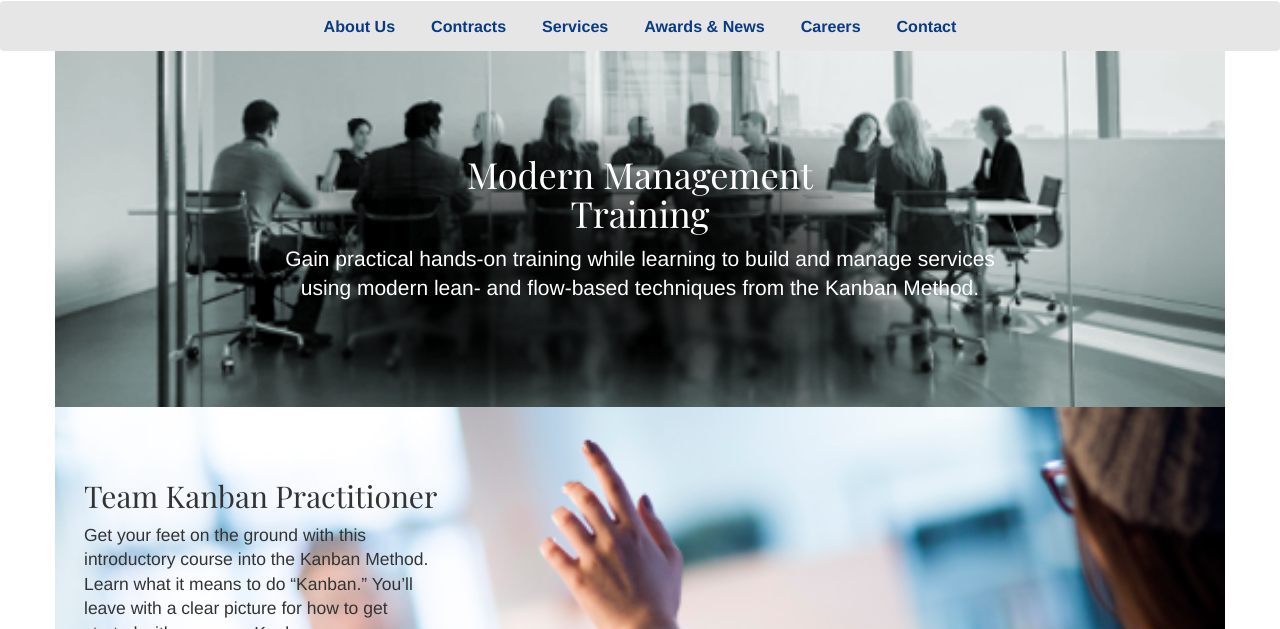
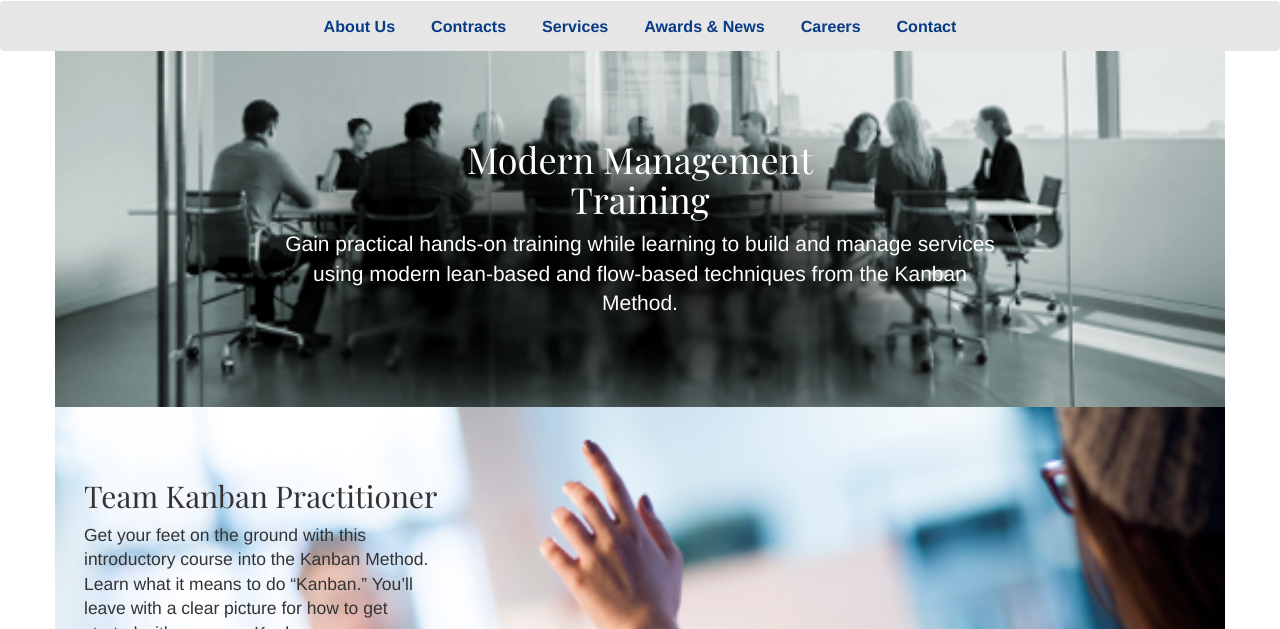
Before and after one commit to TriTech-Enterprise-Systems/training, a plain HTML site: page index.html in a window 1280 px wide. Shown: the part 171-800 px from the top of the page. Drawn offline with nearby package versions, Linux system fonts and the light colour scheme; a web font is replaced by a local one.

Commit message:
Grammatical Change
The previous dash layout was looking pretty dumb.

```diff
--- a/index.html
+++ b/index.html
@@ -197,7 +197,7 @@
       <div class="container text-center background-fill modern-management vertical-align">
       	<div class="col-md-8 col-md-offset-2 inverted">
 	        <h1>Modern Management<br />Training</h1>
-	        <p class="lead">Gain practical hands-on training while learning to build and manage services using modern lean- and flow-based techniques from the Kanban Method.</p>
+	        <p class="lead">Gain practical hands-on training while learning to build and manage services using modern lean-based and flow-based techniques from the Kanban Method.</p>
 	    </div>
       </div>
     <!--</div>-->
```
